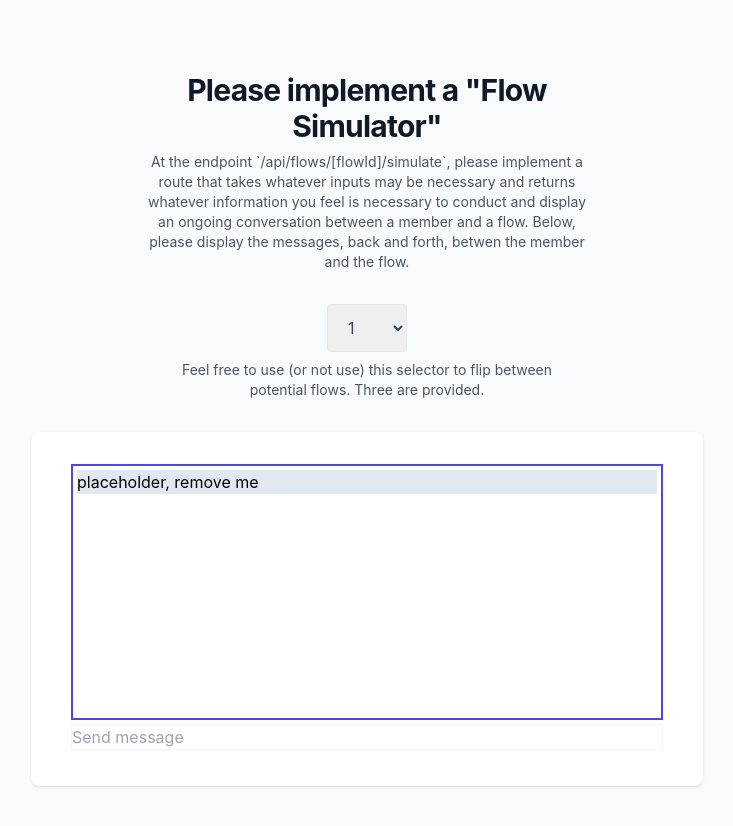
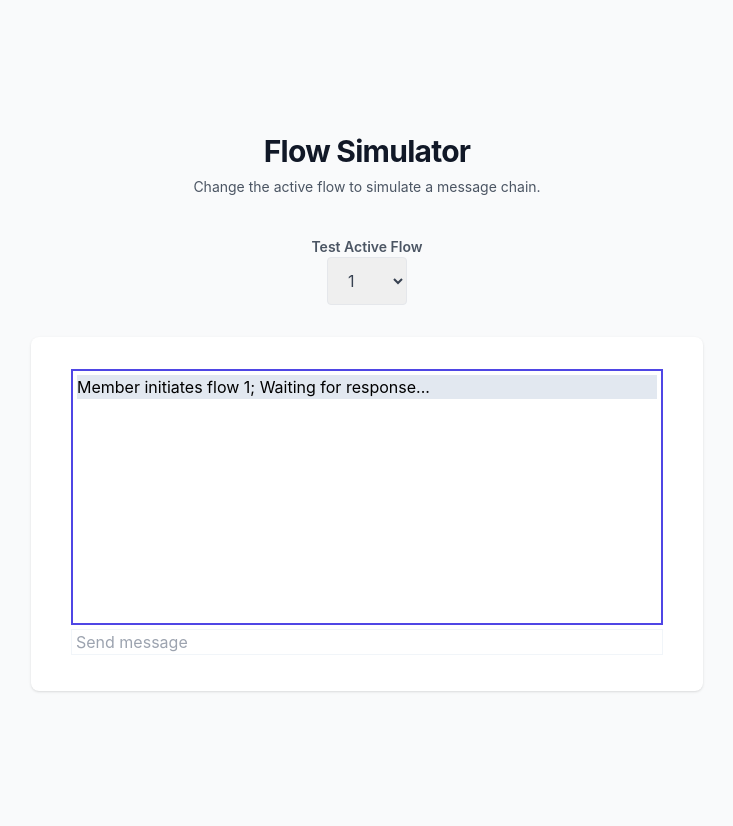
Before and after one commit to strive-messaging/FullStackExercise, a Next.js app: page / in a window 1280 px wide. Shown: the top 826 px of the page, without its empty margins (273-1006 px from the left). After the commit the page ends 800 px from the top, so only its background shows below. Built offline with nearby package versions, Linux system fonts and the light colour scheme.

Commit message:
Updating form to send request to api endpoint.

```diff
--- a/lib/models/index.ts
+++ b/lib/models/index.ts
@@ -39,6 +39,10 @@ export interface Member {
   isSubscribed: boolean;
 }
 
+export interface MemberMessage {
+  message: string
+}
+
 export interface User {
   id: number;
   email: string;
--- a/pages/index.tsx
+++ b/pages/index.tsx
@@ -1,5 +1,6 @@
 import Head from 'next/head'
-import { useState } from 'react'
+import { Member, MemberMessage } from "../lib/models";
+import { ChangeEvent, KeyboardEvent, useEffect, useState } from 'react'
 
 async function simulateFlow(flowId: number, member: any, message: string) {
   const res = await fetch(`/api/flows/${flowId}/simulate`, {
@@ -13,14 +14,65 @@ async function simulateFlow(flowId: number, member: any, message: string) {
       startIndex: 0,
     }),
   })
+  console.warn("res", res)
   return res
 }
 
 export default function Home() {
   const [flowId, setFlowId] = useState(1)
 
+  // Dummy Member; Unclear if this should be removed later.
+  const member: Member = {
+    id: 418,
+    name: 'Jake Dolan',
+    email: 'jake@cascadin.com',
+    phoneNumber: '406-570-3068',
+    isSubscribed: false,
+  }
+
+  // Initial message from user initiating flow.
+  const initialMessage: MemberMessage = {message: `Member initiates flow ${flowId}; Waiting for response...`}
+
   // This format provided for convenience. Please change if necessary.
-  const [messages, setMessages] = useState([{ message: 'placeholder, remove me' }])
+  const [messages, setMessages] = useState([initialMessage])
+
+  // Message to bind to the message text input.
+  const [memberMessage , setMemberMessage] = useState('')
+
+  // initiate a new flow when flowId changes.
+  useEffect(() => {
+    // member initiates new flow with message.
+    setMessages([initialMessage]);
+
+    // submit request to the api
+    simulateFlow(flowId, member, '')
+  }, [flowId]);
+
+  /**
+   * Handles changing the active flow.
+   */
+  const onActiveFlowChange = (e: ChangeEvent<HTMLSelectElement>) => setFlowId(parseInt(e.target.value || '1', 10))
+
+  /**
+   * Handles setting value of member message.
+   */
+  const onMessageChange = (e: ChangeEvent<HTMLInputElement>) => setMemberMessage(e.target.value)
+
+  /**
+   * Handles key presses in the response text field.
+   */
+  const onMessageKeyPress = (e: KeyboardEvent<HTMLInputElement>) => {
+    if (e.key === 'Enter') {
+      // add message to messages
+      messages.push({message: memberMessage})
+
+      // submit message to api endpoint
+      simulateFlow(flowId, member, memberMessage).then((res: object) => {
+        // clear member message
+        setMemberMessage('')
+      })
+    }
+  }
 
   return (
     <div className="h-screen bg-gray-50">
@@ -32,29 +84,24 @@ export default function Home() {
       <main className="h-full bg-gray-50">
         <div className="flex min-h-full flex-col justify-center py-12 sm:px-6 lg:px-8">
           <div className="sm:mx-auto sm:w-full sm:max-w-md">
-            <h2 className="mt-6 text-center text-3xl font-bold tracking-tight text-gray-900">
-              Please implement a &quot;Flow Simulator&quot;
-            </h2>
+            <h1 className="mt-6 text-center text-3xl font-bold tracking-tight text-gray-900">
+              Flow Simulator
+            </h1>
             <p className="mt-2 text-center text-sm text-gray-600">
-              At the endpoint `/api/flows/[flowId]/simulate`, please implement a route that takes
-              whatever inputs may be necessary and returns whatever information you feel is
-              necessary to conduct and display an ongoing conversation between a member and a flow.
-              Below, please display the messages, back and forth, betwen the member and the flow.
+              Change the active flow to simulate a message chain.
             </p>
           </div>
           <div className="mt-8 mx-auto max-w-sm text-center">
+            <label className="block mt-2 font-semibold text-center text-sm text-gray-600 " htmlFor="active-flow">Test Active Flow</label>
             <select
               className="border mx-auto border-gray-200 text-gray-700 py-3 px-4 pr-8 rounded leading-tight focus:outline-none focus:bg-white focus:border-gray-500"
-              onChange={(e) => setFlowId(parseInt(e.target.value || '1', 10))}
+              id="active-flow"
+              onChange={onActiveFlowChange}
             >
               <option>1</option>
               <option>2</option>
               <option>3</option>
             </select>
-            <p className="mt-2 text-center text-sm text-gray-600">
-              Feel free to use (or not use) this selector to flip between potential flows. Three are
-              provided.
-            </p>
           </div>
 
           <div className="mt-8 sm:mx-auto sm:w-full sm:max-w-2xl">
@@ -67,10 +114,15 @@ export default function Home() {
                 ))}
               </div>
               <div className="border-solid border border-slate-100 my-1">
+                <label className="sr-only" htmlFor="member-message">Message</label>
                 <input
-                  className="w-full"
-                  onChange={(e) => console.warn(e.target.value)}
+                  className="w-full px-1"
+                  id="member-message"
+                  onChange={onMessageChange}
+                  onKeyPress={onMessageKeyPress}
+                  value={memberMessage}
                   placeholder="Send message"
+                  type="text"
                 />
               </div>
             </div>
```
